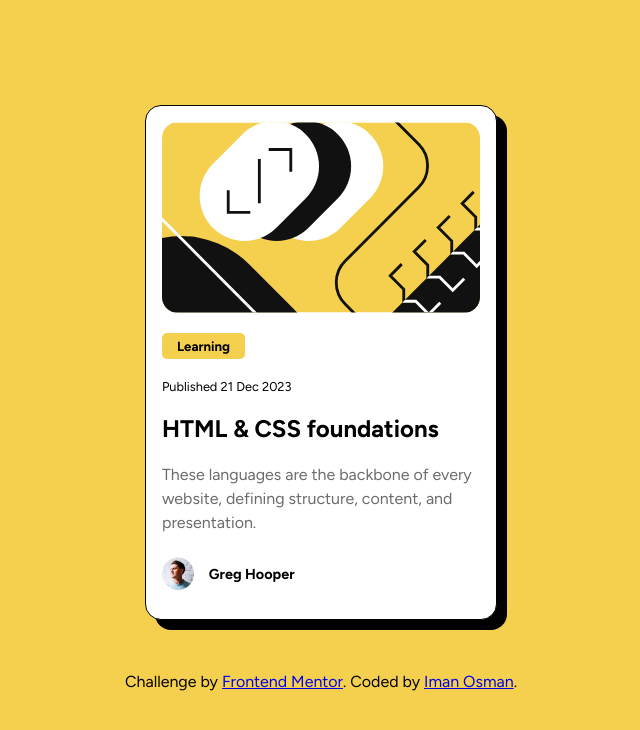
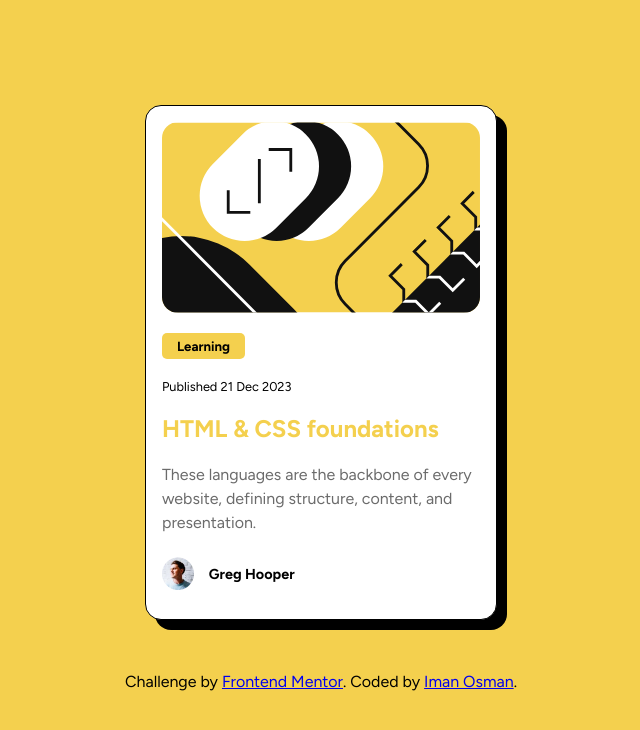
Before and after one commit to i000o/fem-blog-preview, a plain HTML site: page index.html in a window 1280 px wide. In both pictures the pointer is over the element "HTML & CSS foundations". Shown: the whole page, without its empty margins (319-959 px from the left). Drawn offline with Linux system fonts and the light colour scheme.

Commit message:
hover state

```diff
--- a/styles.css
+++ b/styles.css
@@ -56,6 +56,11 @@ p {
     width: 10%;
 }
 
+h2:hover {
+    color: #F4D04E;
+    cursor: pointer;
+}
+
 h3 {
     font-size: 0.9rem;
     padding: 10px 5px 10px 5px;
```
